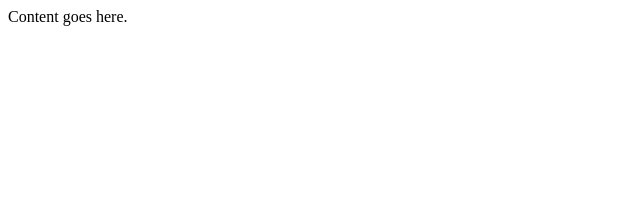
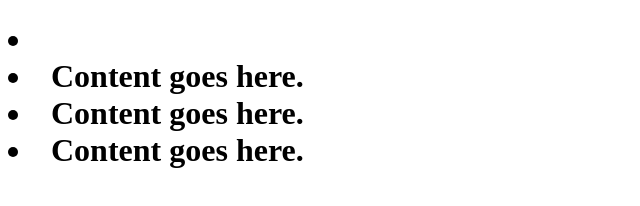
Before and after one commit to Sam-Bezaan/WebPrac, a plain HTML site: page index.html in a window 1280 px wide. Shown: the whole page, without its empty margins (0-640 px from the left). Drawn offline with Linux system fonts and the light colour scheme.

Commit message:
few chages for practice

```diff
--- a/css/style.css
+++ b/css/style.css
@@ -0,0 +1 @@
+css
--- a/index.html
+++ b/index.html
@@ -6,6 +6,11 @@
 <meta name="keywords" content="html tutorial template">
 </head>
 <body>
-Content goes here.
+    <h1>
+        <li class="list">
+        <li>Content goes here.</li>
+        <li>Content goes here.</li>
+        <li>Content goes here.</li>
+    </h1>
 </body>
 </html>
```
